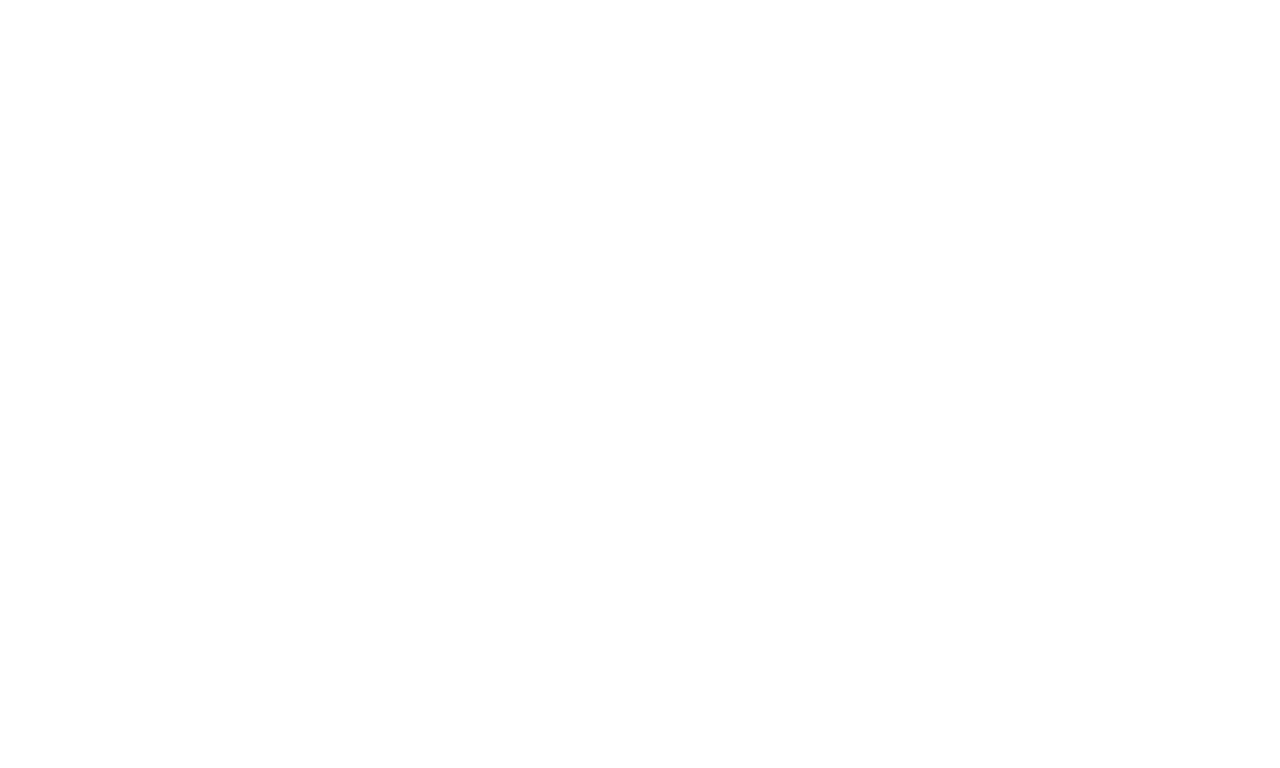
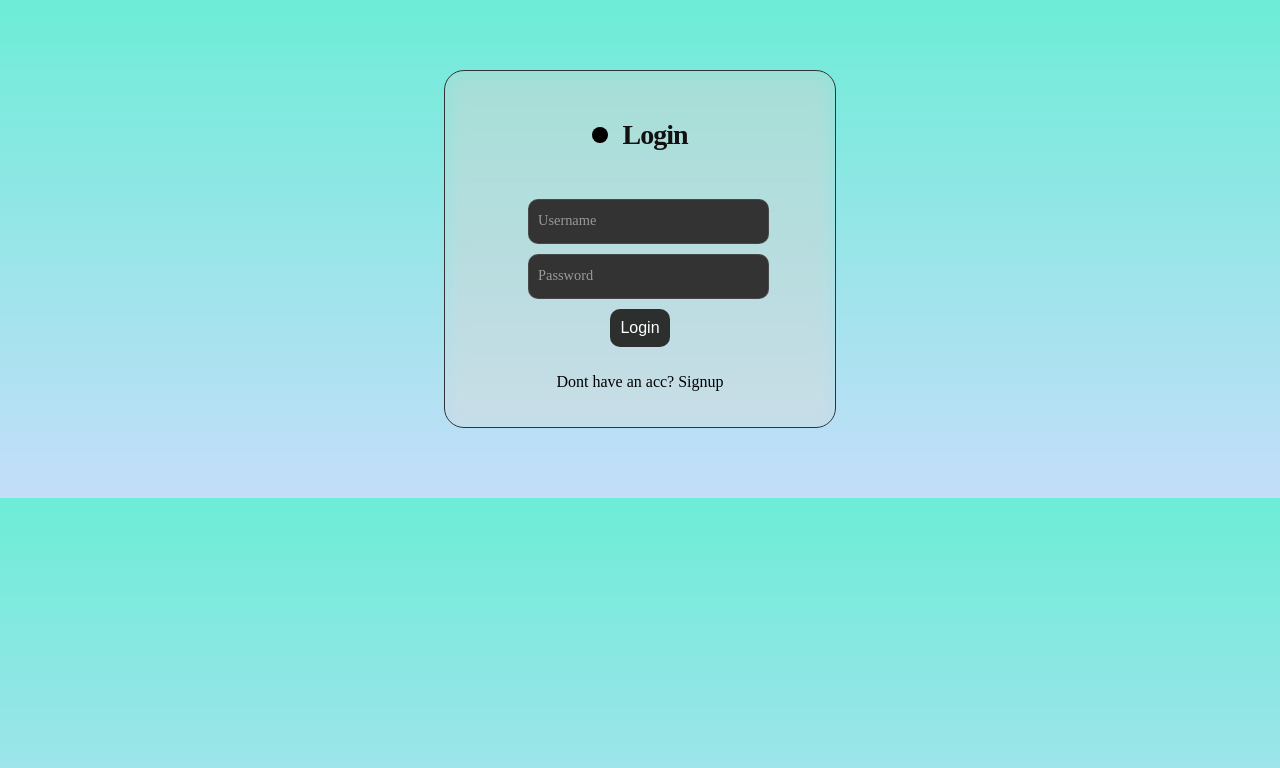
Before and after one commit to sebrin2445/IP-pro, a plain HTML site: page tour/Login.html in a window 1280 px wide. Drawn offline with Linux system fonts and the light colour scheme.

Commit message:
last edit

```diff
--- a/tour/Contact.html
+++ b/tour/Contact.html
@@ -10,6 +10,7 @@
 
       <!-- Contact -->
       <section class="contact">
+
         <h1 class="contact-heading">Contact Us</h1>
         <form class="contact-form center">
           <div class="input-group">
@@ -55,13 +56,15 @@
         <div class="footer-list">
           <a href="index.html" class="footer-link">Home</a>
           <a href="Tours.html" class="footer-link">Tours</a>
-          <a href="Login.html" class="footer-link">ALogin</a>
-          <a href="Offer.html" class="footer-link">Offer</a>
+          <a href="Offer.html" class="footer-link">Feedbacks</a>
+          <a href="Login.html" class="footer-link">Login</a>
+
           <a href="Contact.html" class="footer-link">Contact</a>
         </div>
         <p class="footer-paragraph">
           Copyright &copy; CodeAndCreate All Rights Reserved
         </p>
       </footer>
+      <script src="index.js"></script>
 </body>
 </html>
--- a/tour/Login.html
+++ b/tour/Login.html
@@ -0,0 +1,35 @@
+<!DOCTYPE html>
+<html lang="en">
+<head>
+    <meta charset="UTF-8">
+    <meta name="viewport" content="width=device-width, initial-scale=1.0">
+    <title>Document</title>
+    <link rel="stylesheet" href="logstyles.css">
+</head>
+<body>
+    <form class="form"  method="post">
+        <p class="title">Login </p>
+            <div class="flex">
+
+
+
+        </div>
+
+        <label>
+            <input class="input" type=",text"  placeholder="" required="" required name="username">
+            <span>Username</span>
+        </label>
+
+
+
+        <label>
+            <input class="input" type="password" placeholder="" required="" required name="userpassword">
+            <span>Password</span>
+        </label>
+
+
+        <button class="submit">Login</button>
+        <p class="signin">Dont have an acc? <a href="signup.html">Signup</a> </p>
+    </form>
+</body>
+</html>
--- /dev/null
+++ b/tour/logstyles.css
@@ -0,0 +1,162 @@
+
+body{
+    justify-content: center;
+    align-items: center;
+   /** background-image:url(images/lali.jpg);
+    **/
+    color: black;
+    background: linear-gradient(rgba(40, 228, 196, 0.678), rgba(61, 144, 238, 0.3));
+
+    background-size: cover;
+
+}
+
+.form {
+    margin: 70px auto;
+    display: flex;
+    flex-direction: column;
+    align-items: center;
+    justify-content: center;
+    gap: 10px;
+    max-width: 350px;
+    padding: 20px;
+    border-radius: 20px;
+    position: relative;
+    background-color:transparent ;
+  backdrop-filter: grayscale(50%) blur(9px);
+
+
+    color: #111;
+    border: 1px solid #333;
+  }
+
+  .title {
+    font-weight: 800;
+    font-size: 28px;
+    font-weight: 600;
+    letter-spacing: -1px;
+    position: relative;
+    display: flex;
+    align-items: center;
+    padding-left: 30px;
+    color: #111;
+  }
+
+  .title::before {
+    width: 18px;
+    height: 18px;
+  }
+
+  .title::after {
+    width: 18px;
+    height: 18px;
+    animation: pulse 1s linear infinite;
+  }
+
+  .title::before,
+  .title::after {
+    position: absolute;
+    content: "";
+    height: 16px;
+    width: 16px;
+    border-radius: 50%;
+    left: 0px;
+    background-color:black;
+  }
+
+  .message
+   {
+    font-size: 17.5px;
+    color:#111;
+    font-weight: 1000;
+  }
+
+  .signin {
+    text-align: center;
+    color: black;
+  }
+
+  .signin a:hover {
+    text-decoration:none;
+    color: #333;
+  }
+
+  .signin a {
+    color: black;
+    text-decoration: none;
+  }
+
+  .flex {
+    display: flex;
+    width: 100%;
+    gap: 6px;
+  }
+
+  .form label {
+    position: relative;
+  }
+
+  .form label .input {
+    background-color: #333;
+    color: #fff;
+    width: 100%;
+    padding: 20px 05px 05px 10px;
+    outline: 0;
+    border: 1px solid rgba(105, 105, 105, 0.397);
+    border-radius: 10px;
+  }
+
+  .form label .input + span {
+    color: rgba(255, 255, 255, 0.5);
+    position: absolute;
+    left: 10px;
+    top: 0px;
+    font-size: 0.9em;
+    cursor: text;
+    transition: 0.3s ease;
+  }
+
+  .form label .input:placeholder-shown + span {
+    top: 12.5px;
+    font-size: 0.9em;
+  }
+
+  .form label .input:focus + span,
+  .form label .input:valid + span {
+    color: #fff;
+    top: 0px;
+    font-size: 0.7em;
+    font-weight: 600;
+  }
+
+  .input {
+    font-size: medium;
+  }
+
+  .submit {
+    border: none;
+    outline: none;
+    padding: 10px;
+    border-radius: 10px;
+    color: #fff;
+    font-size: 16px;
+    transform: .3s ease;
+    background-color: #2d2f2f;
+  }
+
+  .submit:hover {
+    background-color: #fff;
+    color: black;
+  }
+
+  @keyframes pulse {
+    from {
+      transform: scale(0.9);
+      opacity: 1;
+    }
+
+    to {
+      transform: scale(1.8);
+      opacity: 0;
+    }
+  }
```
Also changed, not shown: tour/index.html (+1 -1 lines), tour/signup.html (added, +44 -0 lines).
